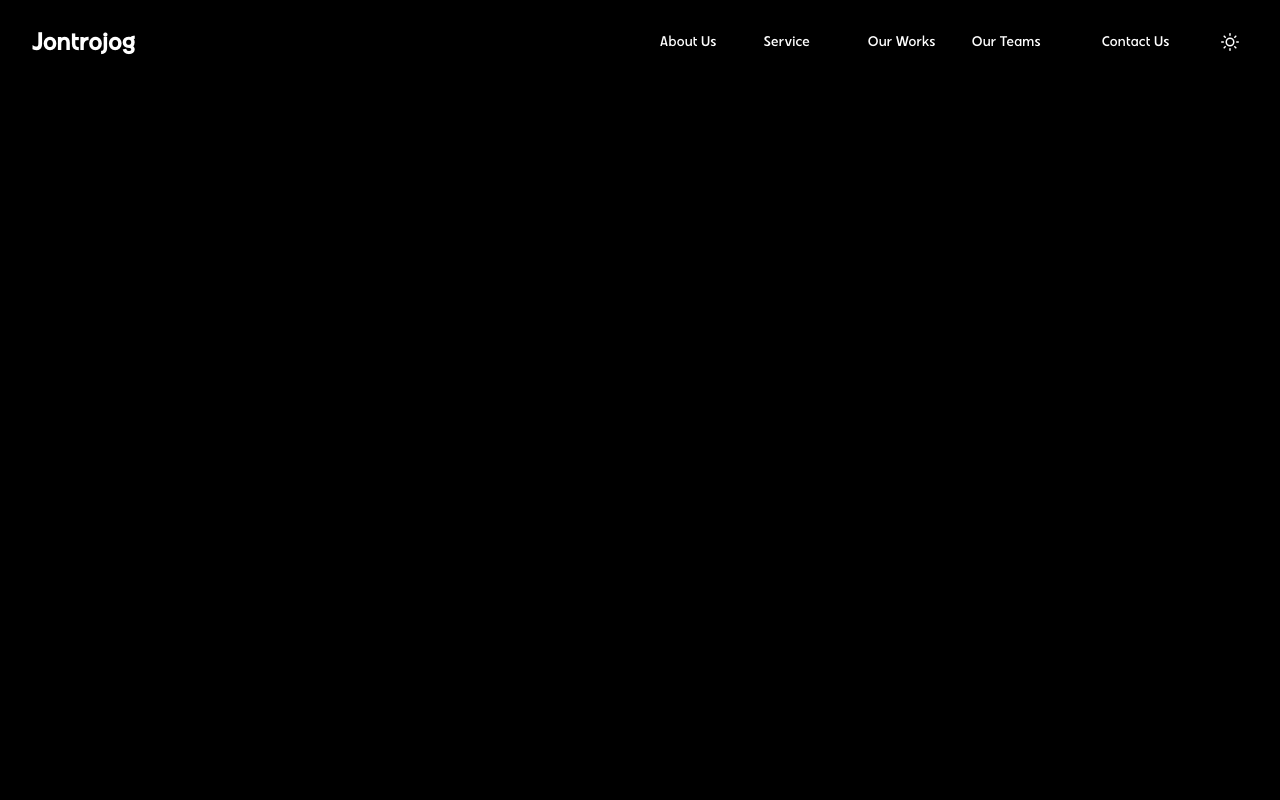
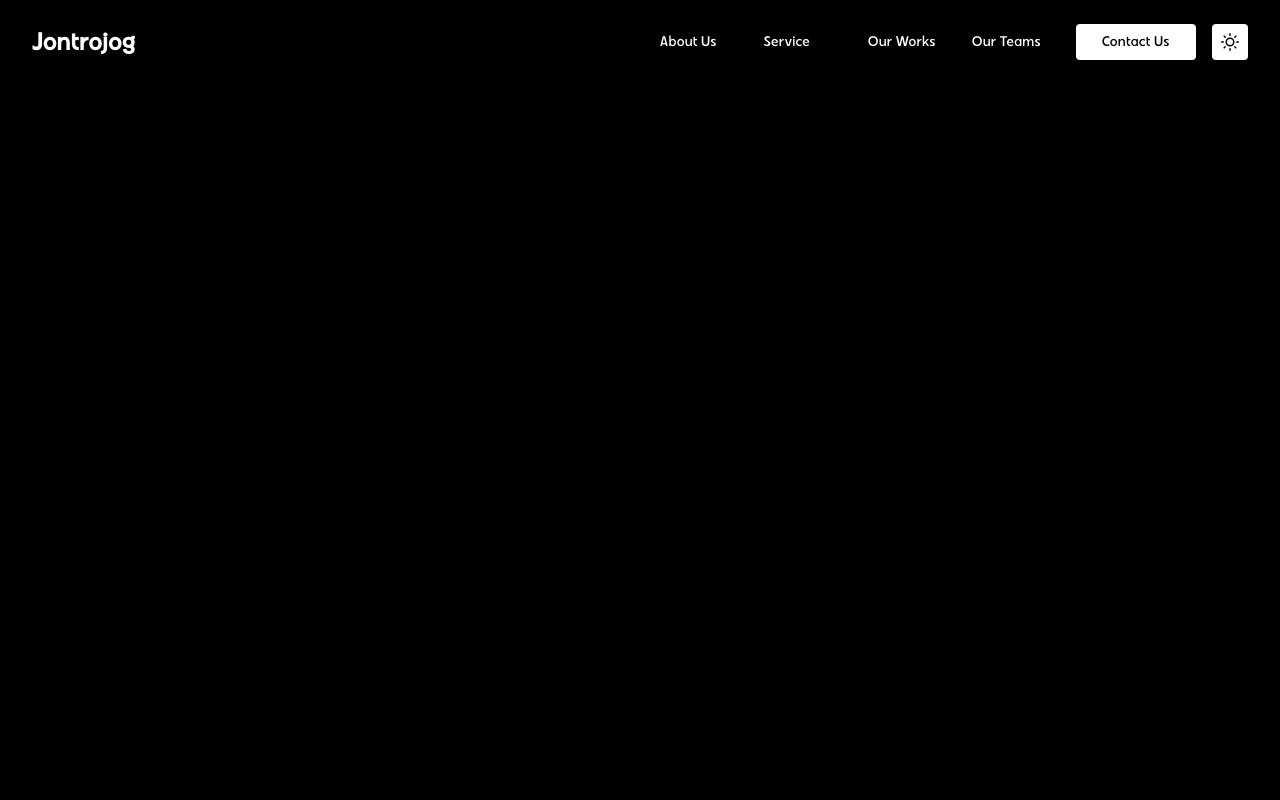
Before and after one commit to afiatamanna06/jontrojog-landing, a Next.js app: page / in a window 1280 px wide. Shown: the top 800 px of the page. Built offline with nearby package versions, Linux system fonts and the light colour scheme.

Commit message:
Fix navigation bar button color

```diff
--- a/components/navigation/NavigationBar.tsx
+++ b/components/navigation/NavigationBar.tsx
@@ -45,7 +45,7 @@ function NavigationBar() {
                   ? toggleColorMode("dark")
                   : toggleColorMode("light")
               }
-              className="rounded bg-black p-[9px] text-white shadow-sm outline-0 focus-visible:outline-0"
+              className="rounded bg-black dark:bg-[#ffffffff] text-white dark:text-black p-[9px] text-white shadow-sm outline-0 focus-visible:outline-0"
             >
               {colorMode === "light" ? (
                 <FiSun size={18} />
@@ -72,7 +72,7 @@ function NavigationBar() {
               </div>
             </Link>
           ))}
-          <button className="bg-black tracking-wider text-white font-medium rounded min-w-[7.5rem] py-2 px-3">
+          <button className="bg-black dark:bg-[#ffffffff] text-white dark:text-black tracking-wider text-white font-medium rounded min-w-[7.5rem] py-2 px-3">
             Contact Us
           </button>
           <button
@@ -82,7 +82,7 @@ function NavigationBar() {
                 ? toggleColorMode("dark")
                 : toggleColorMode("light")
             }
-            className="hidden lg:flex rounded bg-black p-[9px] text-white shadow-sm outline-0 focus-visible:outline-0"
+            className="hidden lg:flex rounded bg-black dark:bg-[#ffffffff] text-white dark:text-black p-[9px] text-white shadow-sm outline-0 focus-visible:outline-0"
           >
             {colorMode === "light" ? <FiSun size={18} /> : <FiMoon size={18} />}
           </button>
```
